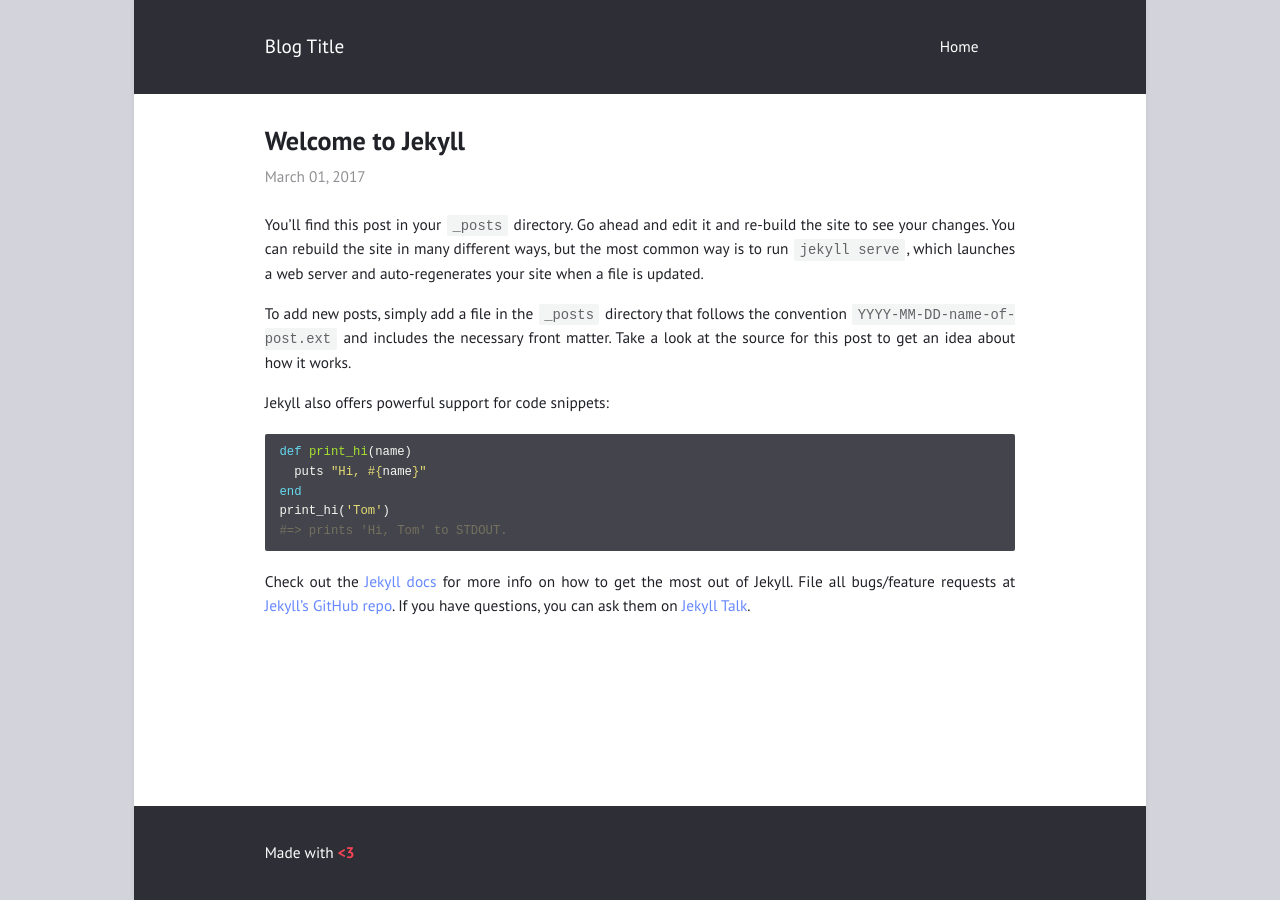
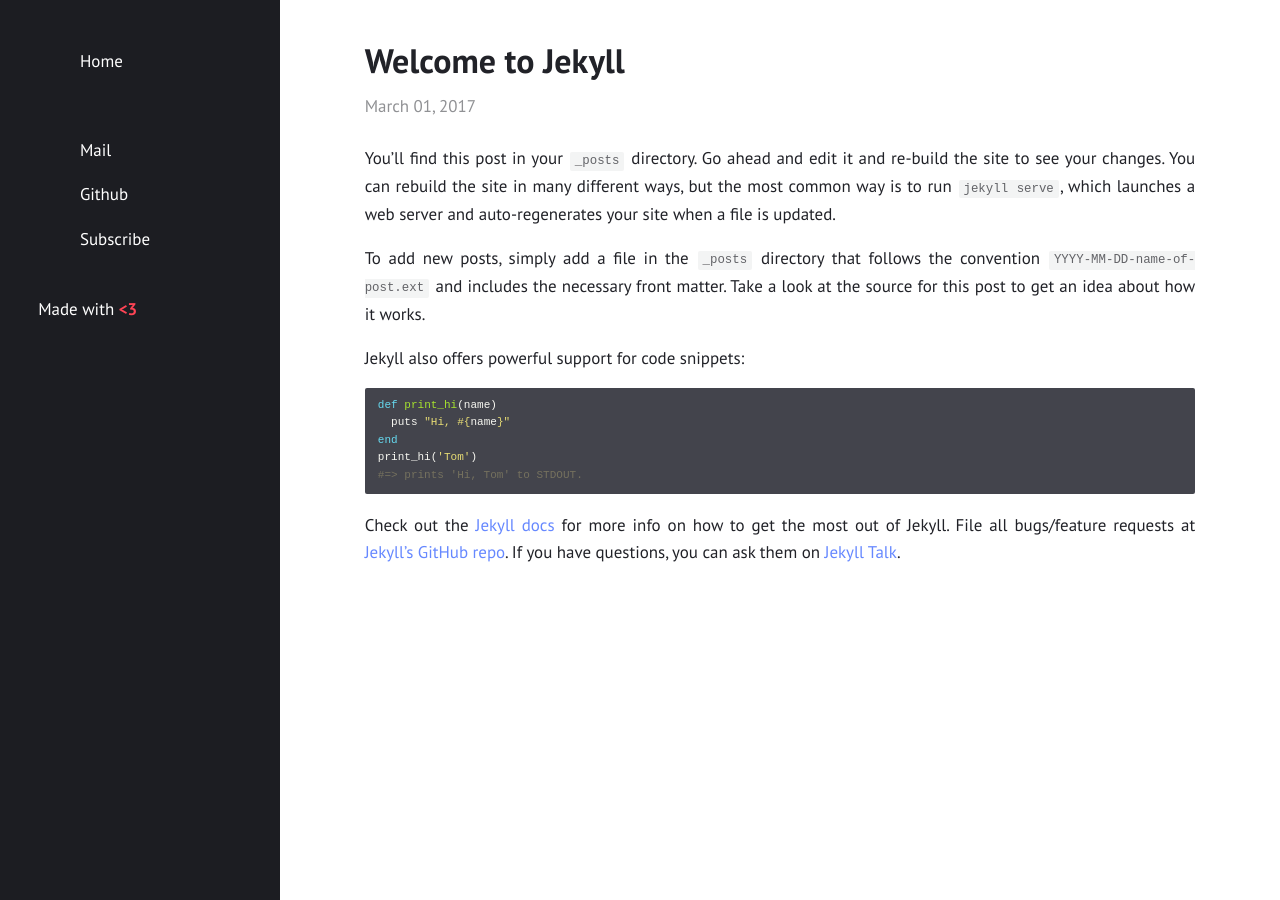
Before and after one commit to gzzyyxh/gzzyyxh, a Jekyll site: the page built from docs/_posts/2017-03-01-welcome-to-jekyll.md, in a window 1280 px wide. Built offline with Jekyll 4.4.1, drawn with Linux system fonts in a browser that asks for light colours.

Commit message:
Update _config.yml

```diff
--- a/docs/_config.yml
+++ b/docs/_config.yml
@@ -1,5 +1,5 @@
-title: "Blog Title"
-author: "Blog Author"
+title: "About Me"
+author: "Xiuhua Yang"
 description: "Made with <b style=\"color: #f45;\">&lt;3</b>"
 permalink: /:title/
 lang: "en"
@@ -10,7 +10,7 @@ date_format: "%B %d, %Y"
 
 show_excerpts: true        # show article excerpts on the home page
 show_frame: true           # adds a gray frame to the site
-show_sidebar: false        # show a sidebar instead of the usual header
+show_sidebar: true        # show a sidebar instead of the usual header
 minimal: false             # use a dark header
 
 # Menu
@@ -20,8 +20,8 @@ navigation:                # accepts {file, title, url, icon, sidebaricon}
   - {file: "README.md"}
 
 external:                  # shows a footer with social links - for available icons see fontawesome.com/icons
-  - {title: Mail, icon: envelope, url: "mailto:niklasbuschmann@users.noreply.github.com"}
-  - {title: Github, icon: github, url: "https://github.com/niklasbuschmann/contrast"}
+  - {title: Mail, icon: envelope, url: "gzzyyxh@gmail.com"}
+  - {title: Github, icon: github, url: "https://github.com/gzzyyxh"}
   - {title: Subscribe, icon: rss, url: "/feed.xml"}
 
 comments:
```
